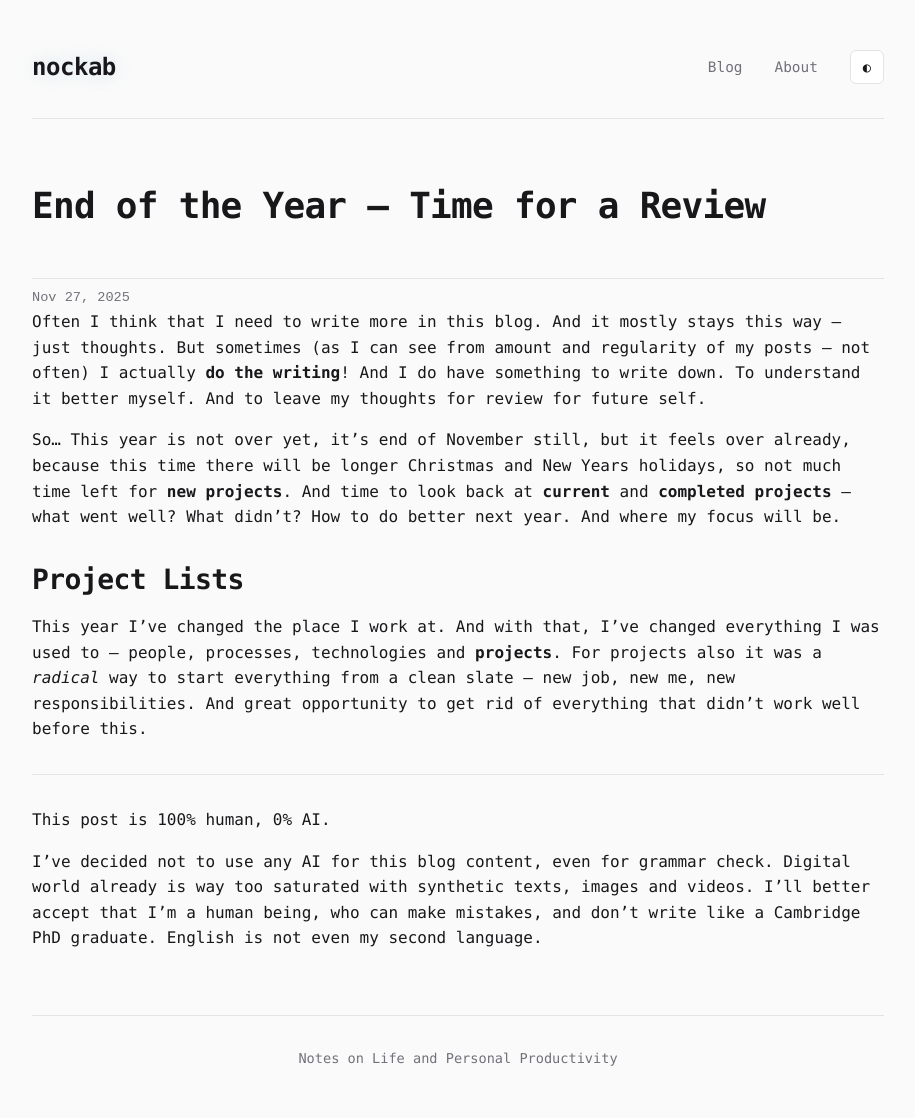
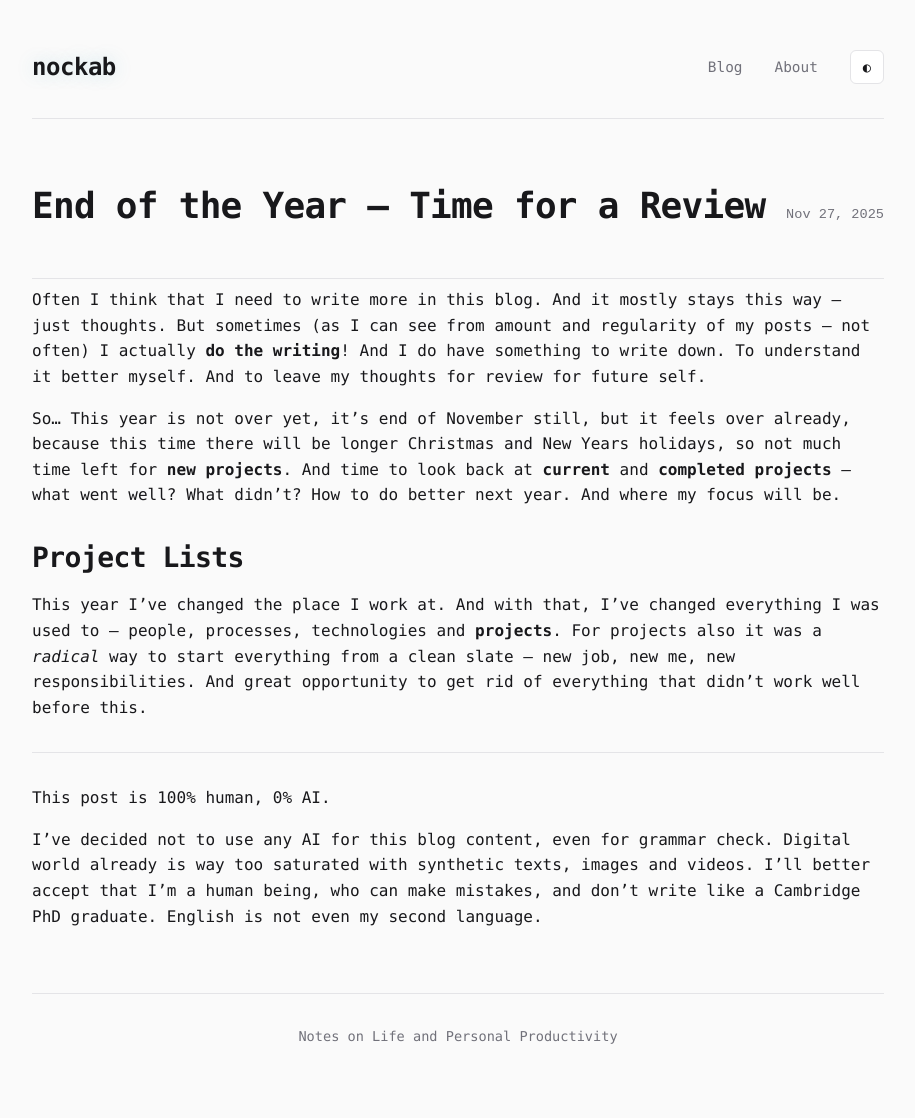
Before and after one commit to nockab/nockab.github.io, a Jekyll site: the page built from _posts/2025-11-27-review2025.md, in a window 1280 px wide. Shown: the whole page, without its empty margins (182-1097 px from the left). Built offline with Jekyll 4.4.1, drawn with Linux system fonts in a browser that asks for light colours; after the commit the page ends 1096 px from its top, so only the background shows below that.

Commit message:
Update post.html
upd

```diff
--- a/_layouts/post.html
+++ b/_layouts/post.html
@@ -3,15 +3,12 @@ layout: default
 ---
 
 <article id="post">
-    <header class="post-header">
-        <h1 class="post-title">{{ page.title }}</h1>
-    </header>
+  <header class="post-header">
+    <h1 class="post-title">{{ page.title }}</h1>
     <div class="post-date">{{ page.date | date: "%b %-d, %Y" }}</div>
+  </header>
+
+  <div class="post-content">
     {{ content }}
-    <!--
-    <ul class="post-categories">
-        {% for category in page.categories %}
-        <li class="post-category">{{ category }}</li>
-        {% endfor %}
-    </ul> -->
+  </div>
 </article>
```
